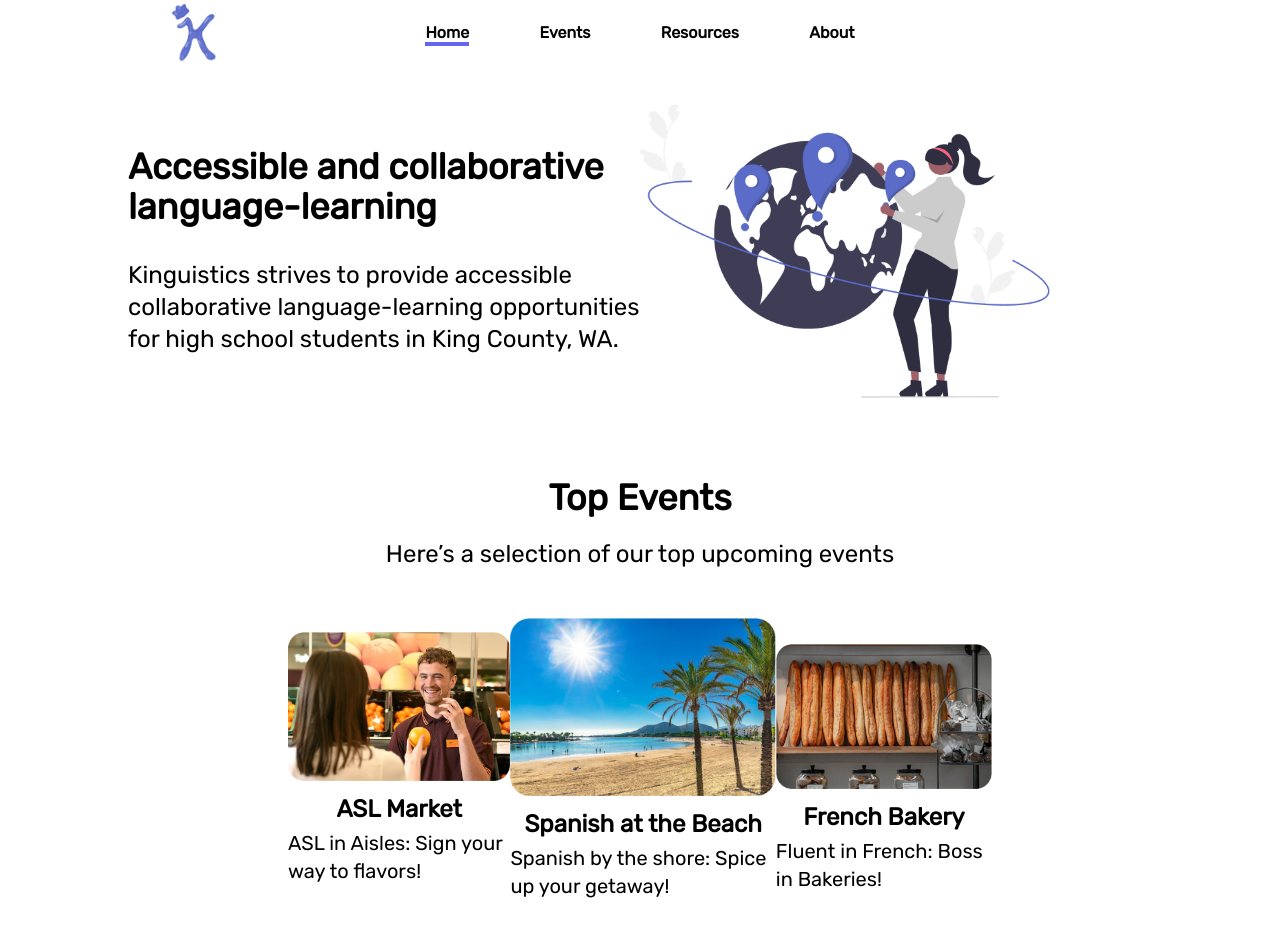
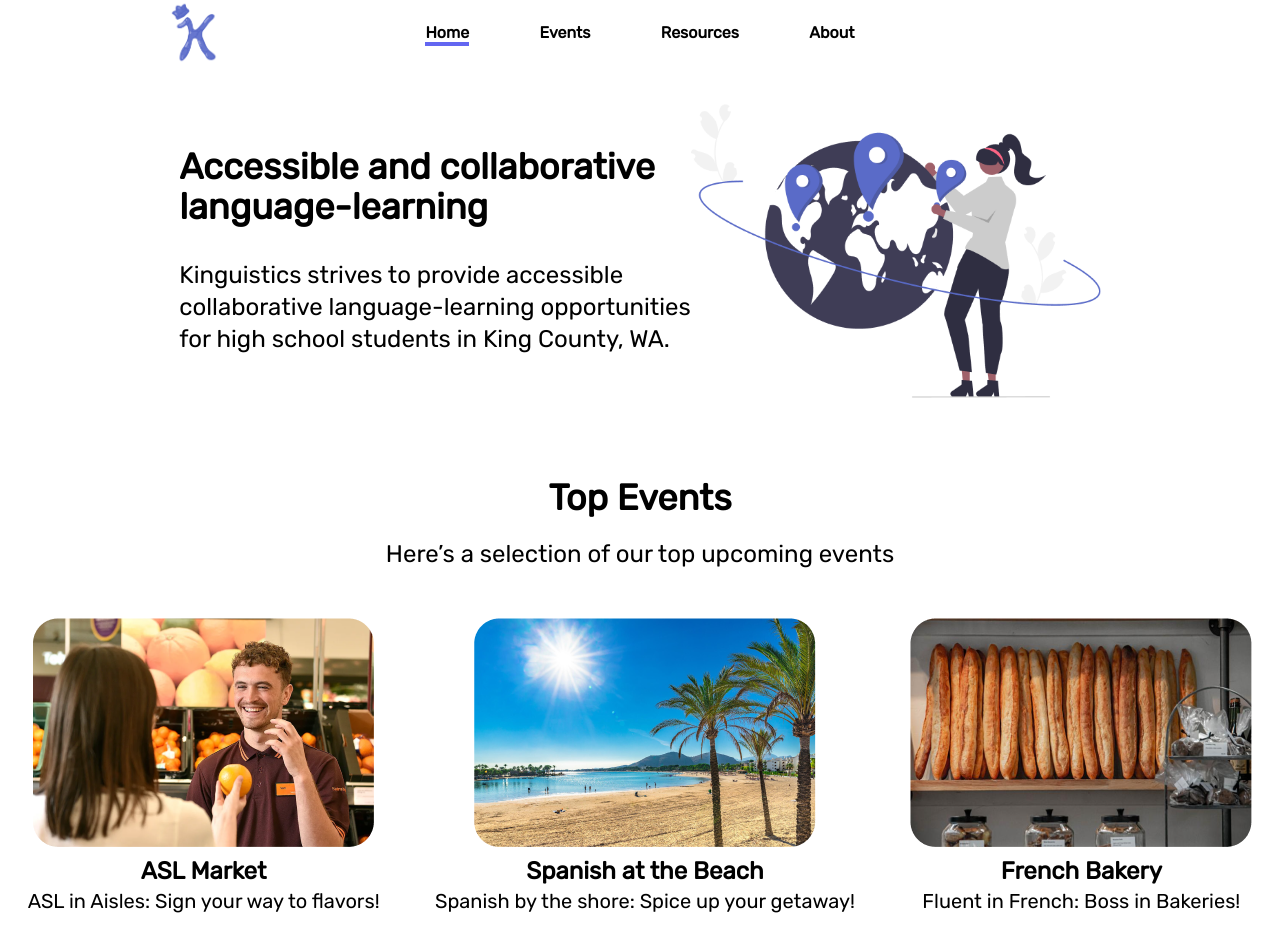
Before and after one commit to UW-INFO442-AU23/jelly-cats, a React (Create React App) app: page / in a window 1280 px wide. Shown: the top 952 px of the page. Built offline with nearby package versions, Linux system fonts and the light colour scheme.

Commit message:
spacing/sizing home fixes

```diff
--- a/src/components/Home/Home.js
+++ b/src/components/Home/Home.js
@@ -12,45 +12,45 @@ export default function Home(props) {
     <div>
       <Navbar />
       <div className="flex flex-col justify-center">
-        <div className="flex md:flex-row my-10 mx-14 md:mx-32 items-center">
+        <div className="flex md:flex-row justify-center my-10 mx-14 md:mx-32 items-center">
           <div className="flex flex-col basis-3/4 md:basis-1/2">
-            <p className="text-lg md:text-4xl font-bold">Accessible and collaborative language-learning</p>
-            <p className="mt-8 md:text-2xl">Kinguistics strives to provide accessible collaborative language-learning opportunities for high school students in King County, WA. </p>
+            <p className="text-lg md:text-2xl lg:text-4xl font-bold">Accessible and collaborative language-learning</p>
+            <p className="mt-8 md:text-lg lg:text-2xl">Kinguistics strives to provide accessible collaborative language-learning opportunities for high school students in King County, WA. </p>
           </div>
-          <img className="h-fit w-2/5" src={home} alt="Home" />
+          <img className="h-fill w-2/5" src={home} alt="Home" />
         </div>
-        <div className="flex flex-col items-center my-5 md:my-10">
-          <p className="text-lg md:text-4xl font-bold">Top Events</p>
-          <p className="md:text-2xl py-2 md:pt-5">Here’s a selection of our top upcoming events</p>
+        <div className="flex flex-col items-center md:my-3 lg:my-10">
+          <p className="text-lg md:text-2xl lg:text-4xl font-bold">Top Events</p>
+          <p className="md:text-xl lg:text-2xl py-2 md:pt-5">Here’s a selection of our top upcoming events</p>
         </div>
-        <div className="flex flex-col md:flex-row justify-around md:mx-72">
+        <div className="flex flex-col md:flex-row justify-around pt-5 md:pt-0 2xl:mx-72">
           <div className="flex flex-col justify-center items-center">
-            <img className="w-3/5 h-fit mb-2 md:w-fit" src={asl} alt="ASL"/>
-            <p className="font-bold md:text-2xl py-1">ASL Market</p>
-            <p className="pb-5 md:text-xl">ASL in Aisles: Sign your way to flavors!</p>
+            <img className="mb-2 md:w-fit md:h-1/2 lg:h-fit" src={asl} alt="ASL"/>
+            <p className="font-bold text-lg lg:text-2xl">ASL Market</p>
+            <p className="pb-5 md:pb-0 lg:text-xl">ASL in Aisles: Sign your way to flavors!</p>
           </div>
           <div className="flex flex-col justify-center items-center">
-            <img className="w-3/5 h-fit mb-2 md:w-fit" src={spanish} alt="ASL"/>
-            <p className="font-bold md:text-2xl py-1">Spanish at the Beach</p>
-            <p className="pb-5 md:text-xl">Spanish by the shore: Spice up your getaway!</p>
+            <img className="mb-2 md:w-fit md:h-1/2 lg:h-fit" src={spanish} alt="ASL"/>
+            <p className="font-bold text-lg lg:text-2xl">Spanish at the Beach</p>
+            <p className="pb-5 md:pb-0 lg:text-xl">Spanish by the shore: Spice up your getaway!</p>
           </div>
           <div className="flex flex-col justify-center items-center">
-            <img className="w-3/5 h-fit mb-2 md:w-fit" src={french} alt="ASL"/>
-            <p className="font-bold md:text-2xl py-1">French Bakery</p>
-            <p className="md:text-xl">Fluent in French: Boss in Bakeries! </p>
+            <img className="mb-2 md:w-fit md:h-1/2 lg:h-fit" src={french} alt="ASL"/>
+            <p className="font-bold text-lg lg:text-2xl">French Bakery</p>
+            <p className="lg:text-xl">Fluent in French: Boss in Bakeries! </p>
           </div>
         </div>
-        <div className="flex flex-row justify-center my-8 md:my-12">
+        <div className="flex flex-row justify-center my-8 lg:my-12">
           <Link to="/events" className="bg-indigo-500 md:text-xl text-white font-bold rounded py-1 px-5 md:py-3 md:px-8">View all Events</Link>
         </div>
-        <div className="flex flex-col mx-14 md:mx-60 md:my-10">
-          <p className="md:text-4xl font-bold">How to use Kinguistics</p>
-          <p className="md:text-2xl pt-5">
+        <div className="flex flex-col mx-14 md:mx-28 lg:mx-60 lg:my-10">
+          <p className="text-2xl lg:text-4xl font-bold">How to use Kinguistics</p>
+          <p className="lg:text-2xl pt-5">
             Are you a King County, WA high school student looking for additional ways to help you learn and practice a foreign language for class?
             Here’s how to get started! Follow the steps below to get access to more language learning resources and events:
           </p>
-          <p className="md:text-2xl pt-5 md:pt-10 pb-3">1. Review the <Link to="/resources" className="underline">Resources</Link> page for more educational tools to support your learning</p>
-          <p className="md:text-2xl">2. Explore the <Link to="/events" className="underline">Events</Link> page and sign up for upcoming in-person or online events where you can practice your skills with other students.</p>
+          <p className="lg:text-2xl pt-5 md:pt-7 lg:pt-10 pb-3">1. Review the <Link to="/resources" className="underline">Resources</Link> page for more educational tools to support your learning</p>
+          <p className="lg:text-2xl">2. Explore the <Link to="/events" className="underline">Events</Link> page and sign up for upcoming in-person or online events where you can practice your skills with other students.</p>
         </div>
       </div>
     </div>
--- a/src/components/Navbar/Navbar.js
+++ b/src/components/Navbar/Navbar.js
@@ -14,7 +14,7 @@ export function Navbar(props) {
             <nav>
                 <div>
                     {/* Mobile Header */}
-                    <ul className="sm:hidden flex flex-row justify-around items-center h-16">
+                    <ul className="sm:hidden static flex flex-row justify-around items-center h-16">
                         <li className="basis-1/4">
                             <img className={`h-7 cursor-pointer ${!toggle ? '' : 'ml-3'}`} src={`${!toggle ? nav : x}`} alt="Navigation" onClick={() => setToggle(!toggle)} />
                         </li>
```
Also changed, not shown: src/components/Home/Home.css (line endings or trailing spaces).
